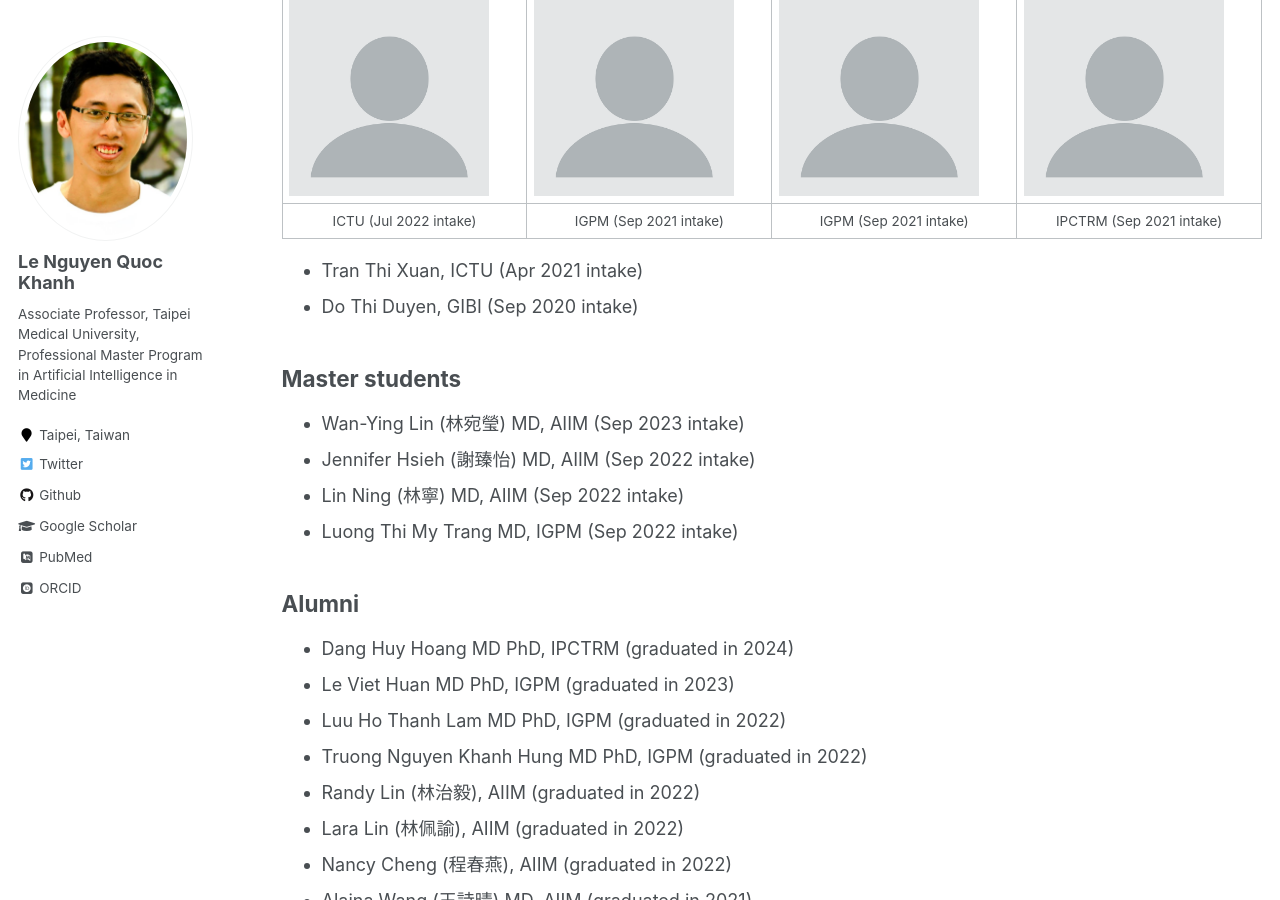
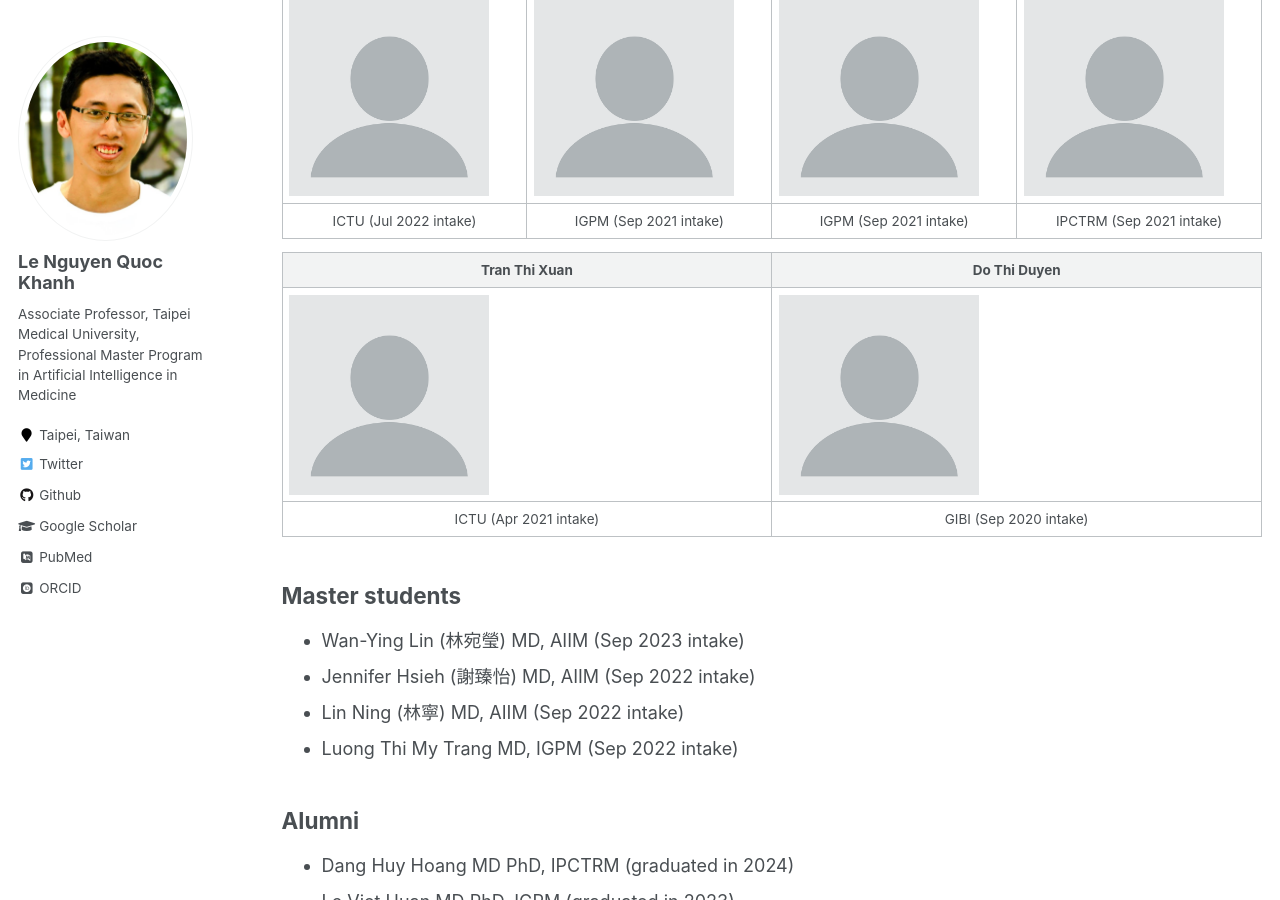
Before and after one commit to khanhlee/khanhlee.github.io, a Jekyll site: the page built from _pages/member.md, in a window 1280 px wide and 900 px high, scrolled down 927 px. Built offline with Jekyll 4.4.1, drawn with Linux system fonts in a browser that asks for light colours; some web fonts are replaced.

Commit message:
Update member.md

```diff
--- a/_pages/member.md
+++ b/_pages/member.md
@@ -26,8 +26,10 @@ author_profile: true
 | <img align="left" src="/images/profile.png" width="200px"> | <img align="left" src="/images/profile.png" width="200px"> | <img align="left" src="/images/profile.png" width="200px"> | <img align="left" src="/images/profile.png" width="200px"> |
 | ICTU (Jul 2022 intake) | IGPM (Sep 2021 intake) | IGPM (Sep 2021 intake) | IPCTRM (Sep 2021 intake) |
 
-* Tran Thi Xuan, ICTU (Apr 2021 intake)
-* Do Thi Duyen, GIBI (Sep 2020 intake)
+| Tran Thi Xuan | Do Thi Duyen |
+| :-------------: | :-------------: |
+| <img align="left" src="/images/profile.png" width="200px"> | <img align="left" src="/images/profile.png" width="200px"> |
+| ICTU (Apr 2021 intake) | GIBI (Sep 2020 intake) |
 
 ## Master students
 * Wan-Ying Lin (林宛瑩) MD, AIIM (Sep 2023 intake)
```
